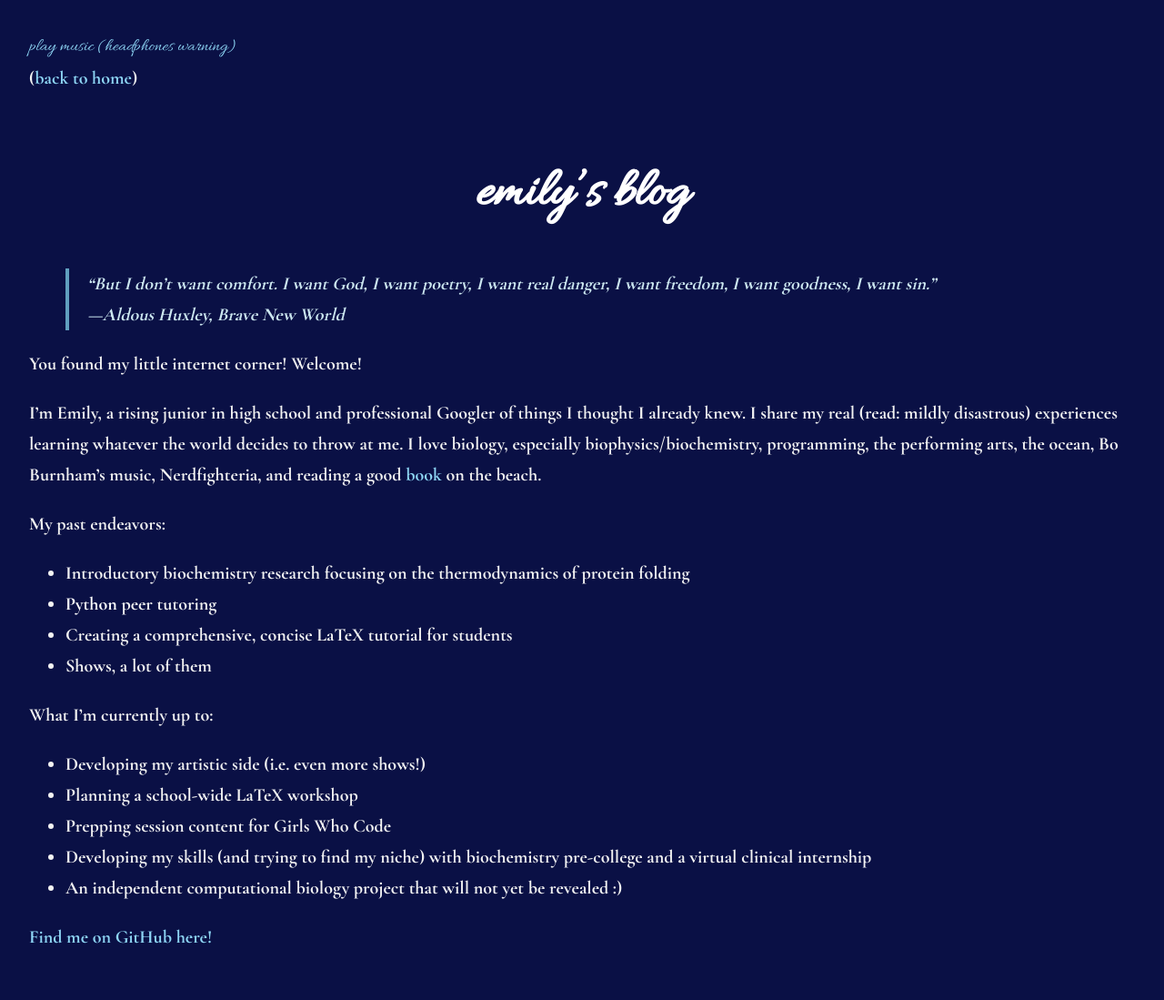
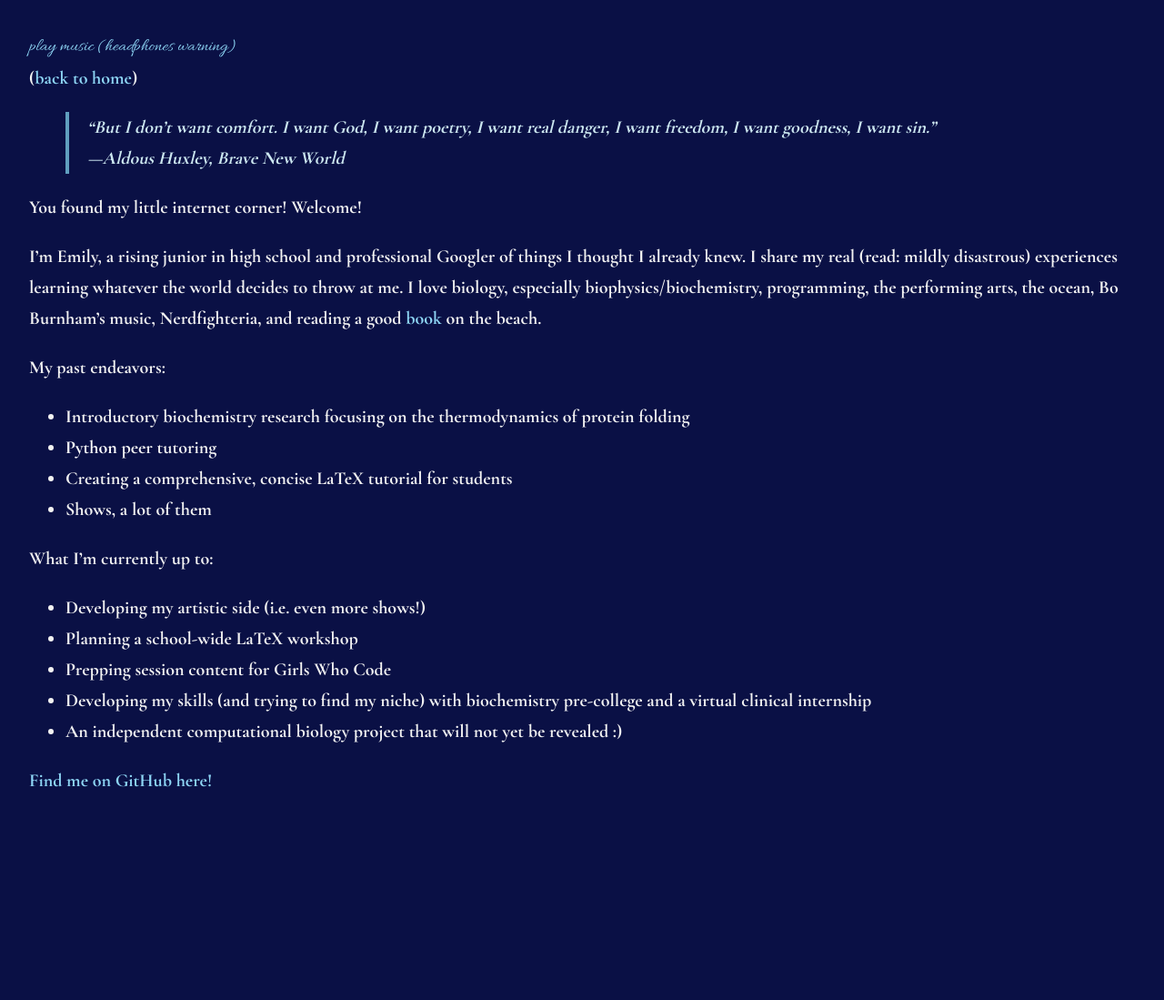
Before and after one commit to leucinemymind/leucinemymind.github.io, a Jekyll site: the page built from index.md, in a window 1280 px wide. Shown: the whole page at 91% size. Built offline with Jekyll 4.4.1, drawn with Linux system fonts in a browser that asks for light colours; our own code applies the rules of GitHub Pages for plain Markdown files; after the commit the page ends 927 px from its top, so only the background shows below that.

Commit message:
does this work?

```diff
--- a/index.md
+++ b/index.md
@@ -1,5 +1,3 @@
-# emily's blog
-
 > "But I don't want comfort. I want God, I want poetry, I want real danger, I want freedom, I want goodness, I want sin." <br/> ---Aldous Huxley, **Brave New World**
 
 You found my little internet corner! Welcome!
```
